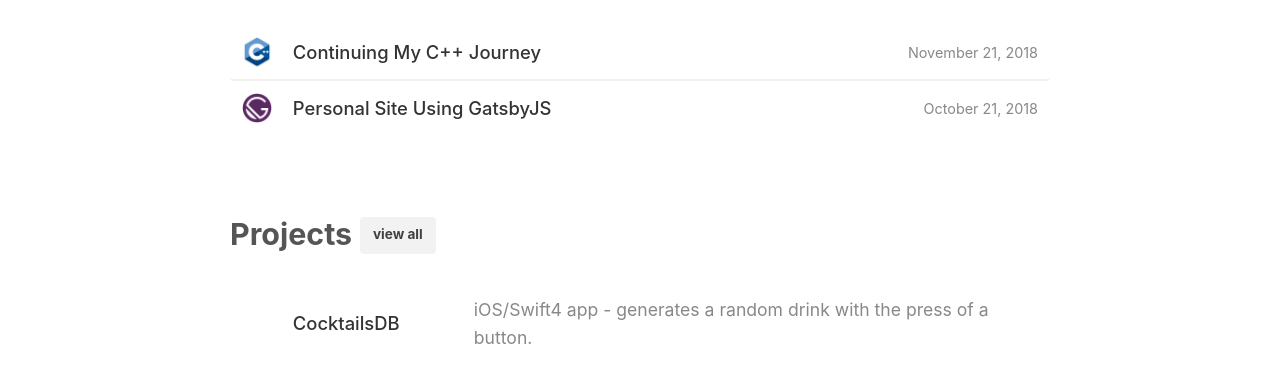
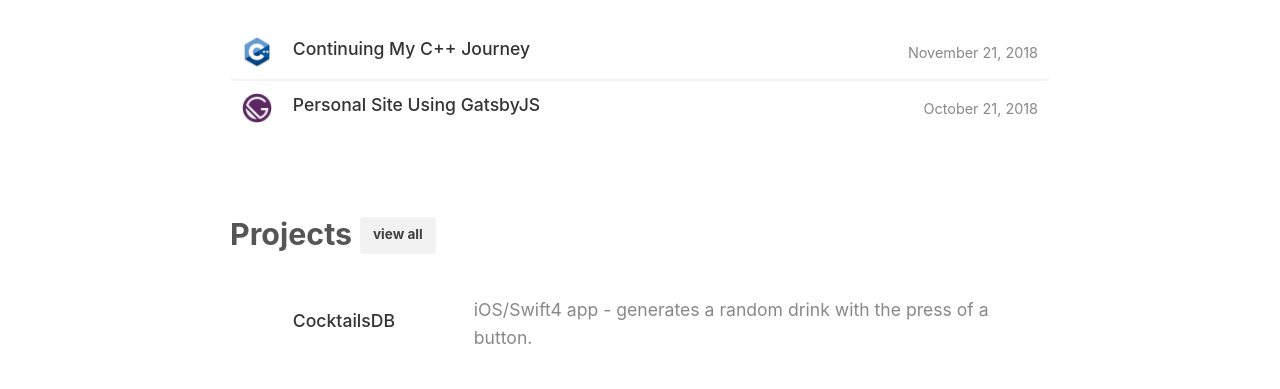
Before and after one commit to leeghwrd/www.leeghwrd.ml, a Gatsby site: page / in a window 1280 px wide. Shown: the part 177-566 px from the top of the page. Built offline with nearby package versions, Linux system fonts and the light colour scheme; Gatsby itself is replaced by a stand-in of ours; some icons are missing.

Commit message:
fix - min-height, stops posts from jumping on load. display flex, vertically centers title with image.

```diff
--- a/src/components/layout.css
+++ b/src/components/layout.css
@@ -313,13 +313,16 @@ NEED TO CREATE PALLETE MAYBE?
 }
 
 .post-title, a.post-title {
-    display: block;
+    /* display: block; */
 }
 .post-title {
     -ms-flex: 2;
     flex: 2;
     font-weight: 500;
     color: #333;
+    min-height: 30px;
+    font-size: 1.1rem;
+    line-height: 1.4;
 }
 
 .post-description {
```
